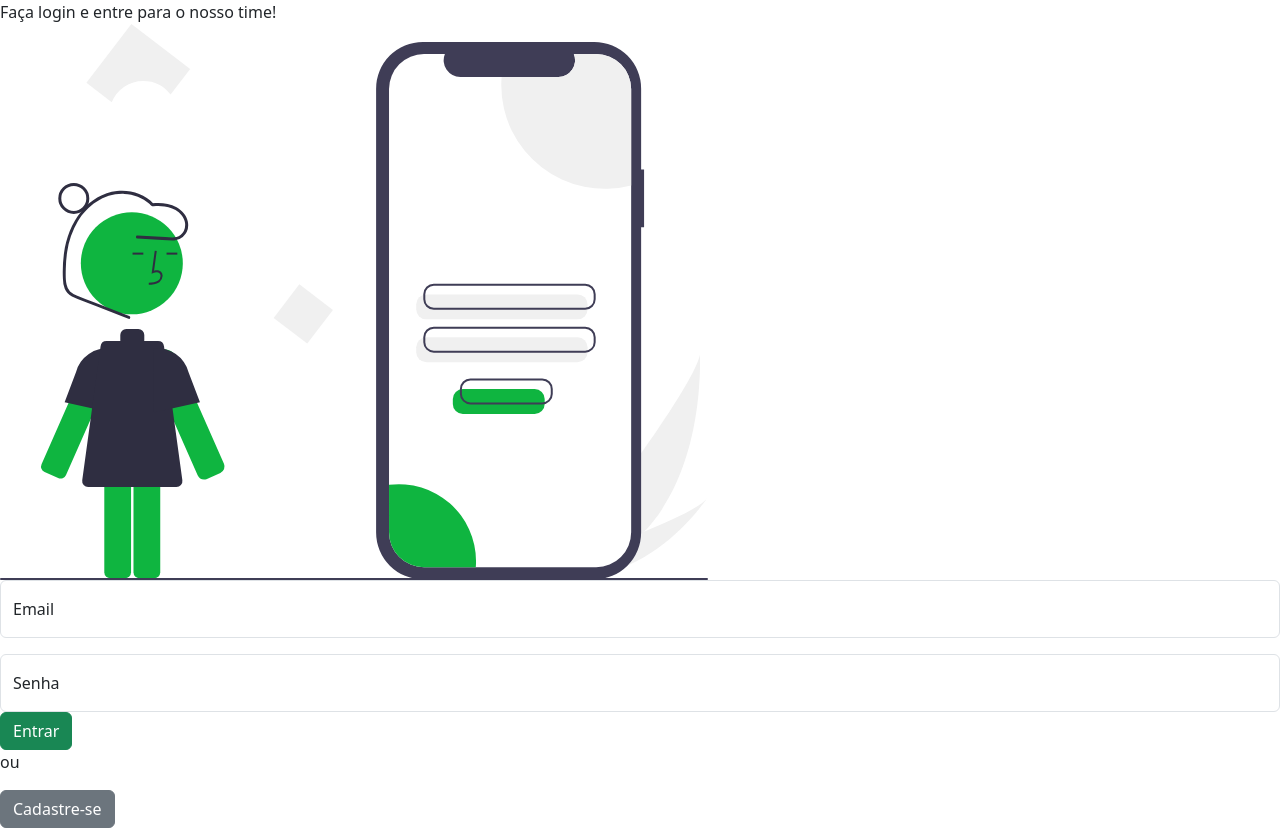
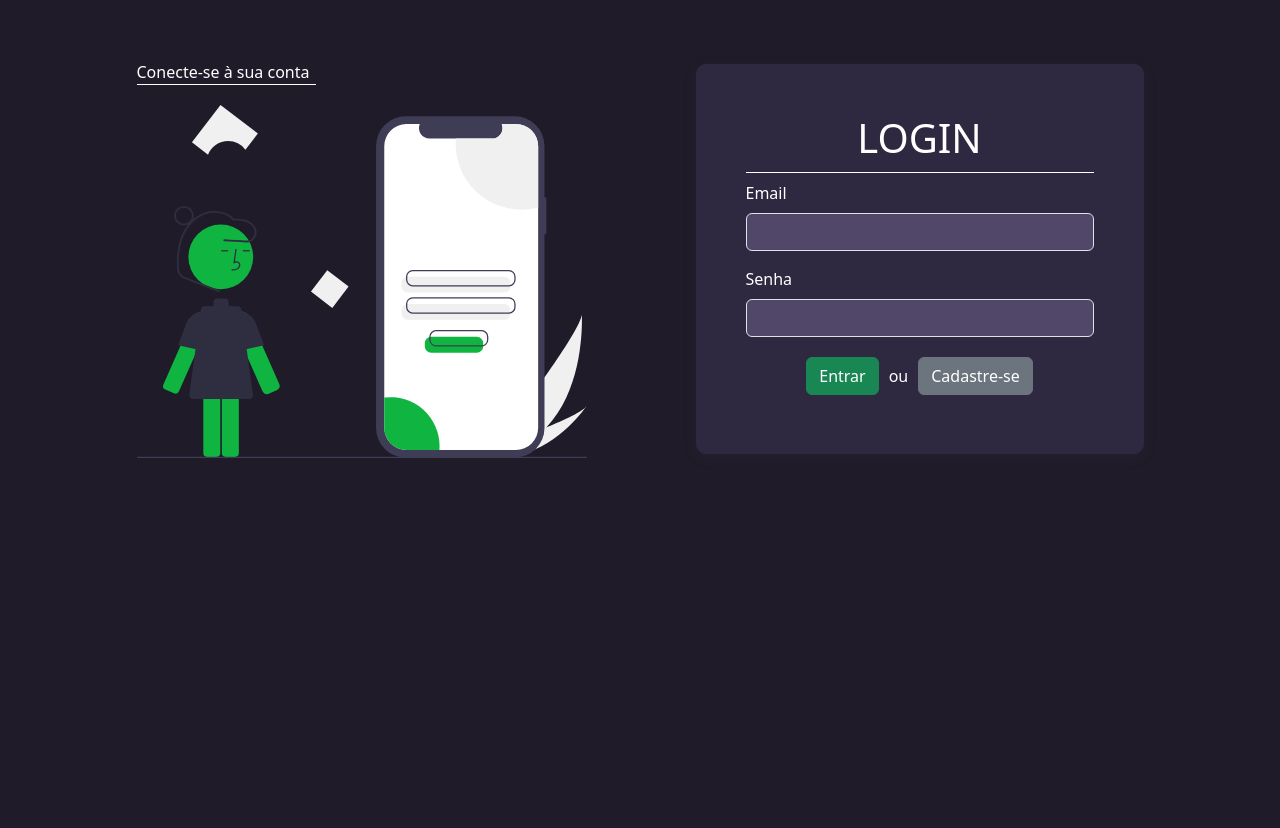
Before and after one commit to querensales/tela-login, a plain HTML site: page index.html in a window 1280 px wide. After the commit the page ends 800 px from the top, so only its background shows below. Drawn offline with nearby package versions, Linux system fonts and the light colour scheme.

Commit message:
finalizando css e html

```diff
--- a/index.html
+++ b/index.html
@@ -1,33 +1,44 @@
 <!DOCTYPE html>
 <html lang="pt-br">
   <head>
-    <meta charset="UTF-8">
-    <meta name="viewport" content="width=device-width, initial-scale=1.0">
-    <link href="https://cdn.jsdelivr.net/npm/bootstrap@5.3.3/dist/css/bootstrap.min.css" rel="stylesheet" integrity="sha384-QWTKZyjpPEjISv5WaRU9OFeRpok6YctnYmDr5pNlyT2bRjXh0JMhjY6hW+ALEwIH" crossorigin="anonymous">
-    <link rel="stylesheet" href="style.css">
+    <meta charset="UTF-8" />
+    <meta name="viewport" content="width=device-width, initial-scale=1.0" />
+    <link
+      href="https://cdn.jsdelivr.net/npm/bootstrap@5.3.3/dist/css/bootstrap.min.css"
+      rel="stylesheet"
+      integrity="sha384-QWTKZyjpPEjISv5WaRU9OFeRpok6YctnYmDr5pNlyT2bRjXh0JMhjY6hW+ALEwIH"
+      crossorigin="anonymous"
+    />
+    <link rel="stylesheet" href="style.css" />
     <title>Login</title>
   </head>
   <body>
-    <section class="lado_img">
-        <header>Faça login e entre para o nosso time!</header>
-        <img src="/imagens/tela_login.svg" alt="login">
-    </section>
+    <section class="container-lg">
+      <main>
+        <header>Conecte-se à sua conta</header>
+        <img src="/imagens/tela_login.svg" alt="login" />
+      </main>
+
       <section class="lado_forms">
         <form>
-            <div class="form-floating mb-3">
-                <input type="email" class="form-control" id="floatingInput" placeholder="name@example.com">
-                <label for="floatingInput">Email</label>
+          <h1 class="titulo_login">LOGIN</h1>
+          <div class="mb-3">
+            <label for="exampleInputEmail1" class="form-label">Email</label>
+            <input type="email" class="form-control" id="exampleInputEmail1" aria-describedby="emailHelp">
           </div>
-              <div class="form-floating">
-                <input type="password" class="form-control" id="floatingPassword" placeholder="Password">
-                <label for="floatingPassword">Senha</label>
+          <div class="mb-3">
+            <label for="exampleInputPassword1" class="form-label">Senha</label>
+            <input type="password" class="form-control" id="exampleInputPassword1">
           </div>
+          <div class="botoes">
           <button type="submit" class="btn btn-success">Entrar</button>
-          </form>
-          <div>
             <p>ou</p>
             <button type="submit" class="btn btn-secondary">Cadastre-se</button>
           </div>
+        </div>
+        </form>
+
+      </section>
     </section>
   </body>
   <script src="/script.js"></script>
--- a/style.css
+++ b/style.css
@@ -0,0 +1,56 @@
+*{
+    margin: 0;
+    padding: 0;
+    box-sizing: border-box;
+
+    color: #fff;
+}
+
+body{
+    max-width: 100%;
+    height: 100%;
+    background-color: #1f1b29;
+}
+
+header{
+    border-bottom: 1px solid;
+    width: 14vw;
+}
+
+.container-lg{
+    margin: 60px auto;
+    display: flex;
+    align-items: center;
+    justify-content: space-around;
+}
+
+img{
+    margin-top: 20px;
+    width: 450px;
+}
+
+.titulo_login{
+    text-align: center;
+    padding-bottom: 10px;
+    border-bottom: 1px solid #fff;
+}
+
+section .lado_forms{
+    background: #2e2840 ;
+    padding: 50px;
+    border-radius: 10px;
+    box-shadow: 0 4px 15px rgba(87, 86, 86, 0.1);
+    width: 35vw;
+}
+
+.form-control{
+    background:#514769;
+}
+
+.botoes{
+    display: flex;
+    gap: 10px;
+    justify-content: center;
+    align-items: baseline;
+    margin-top: 20px;
+}
```
Lines whose indentation alone changed are shown as unchanged.
